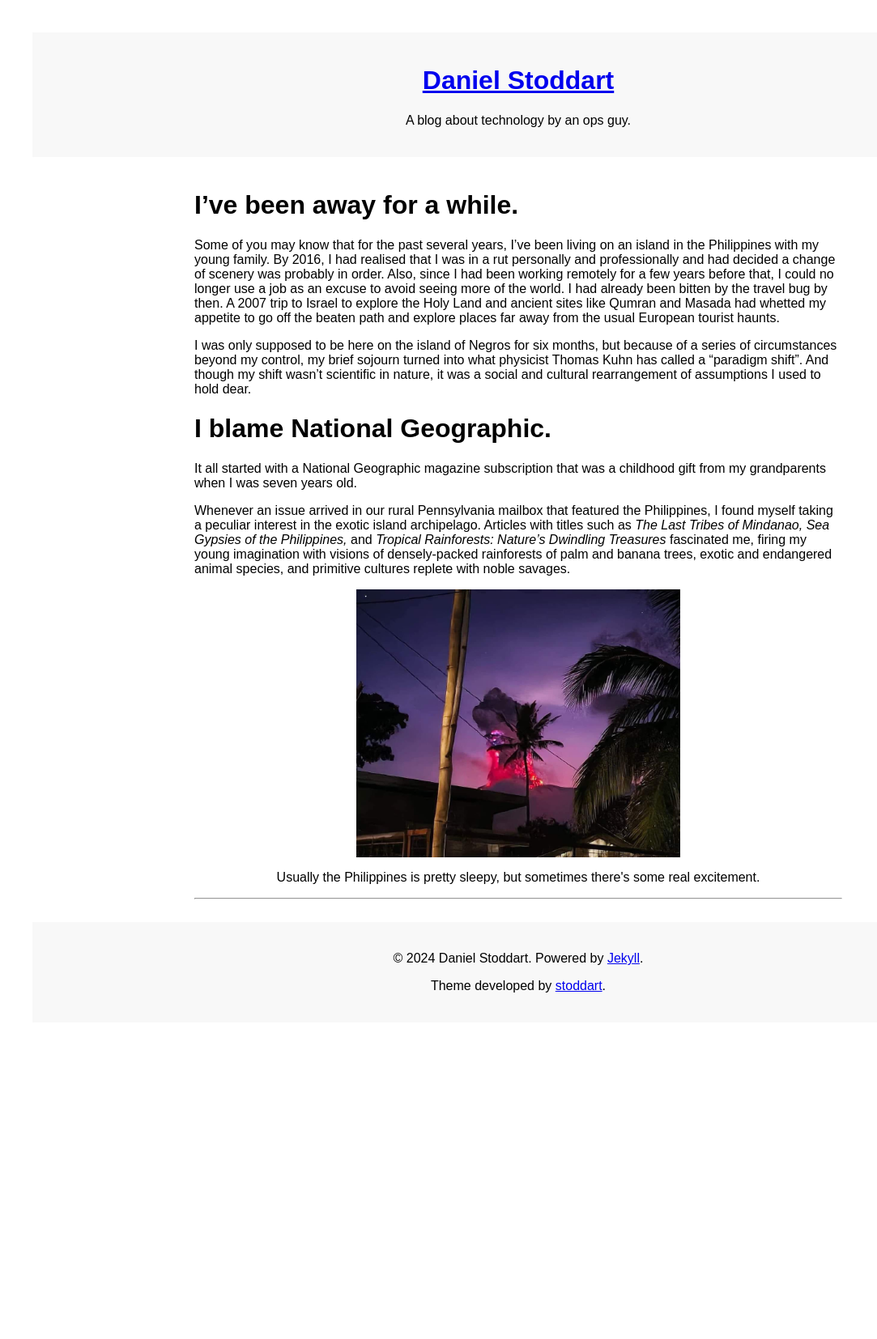
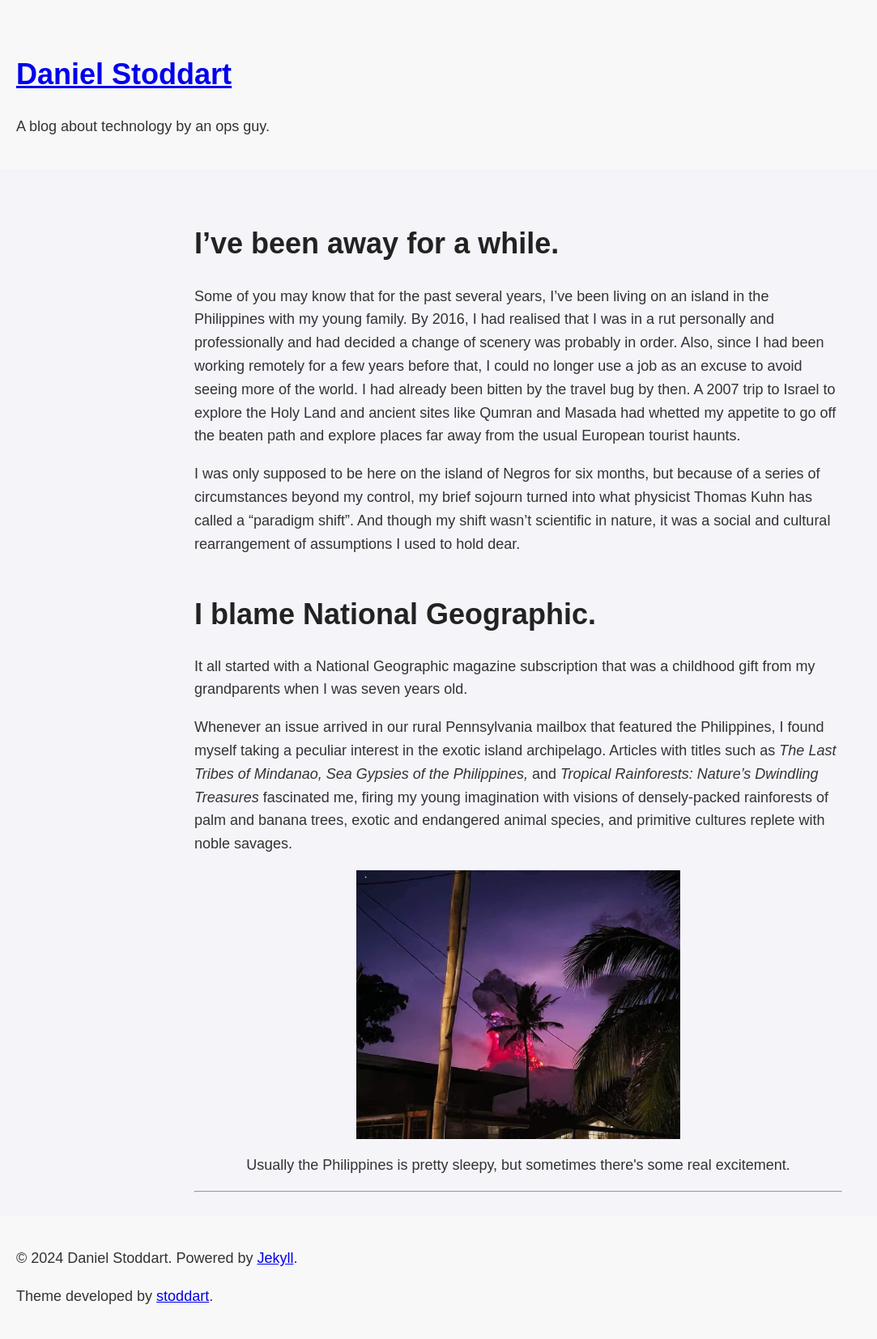
Before and after one commit to stoddart/stoddart.github.io, a Jekyll site: the page built from _posts/2024-06-03-my-first-post.md, in a window 1280 px wide. Shown: the whole page at 81% size, without its empty margins (0-1083 px from the left). Built offline with Jekyll 4.4.1, drawn with Linux system fonts in a browser that asks for light colours; before the commit the page ends 1303 px from its top, so only the background shows below that.

Commit message:
Update CSS

```diff
--- a/assets/css/style.css
+++ b/assets/css/style.css
@@ -1,10 +1,26 @@
 body {
   font-family: "Minima", sans-serif;
-  font-size: 16px;
-  /* Or equivalent */
-  margin: 20px;
-  padding: 20px;
-  text-align: center;
+  font-size: 18px;
+  /* Slightly larger for readability */
+  line-height: 1.6;
+  /* Better line spacing */
+  margin: 0;
+  padding: 0;
+  background-color: #f4f4f9;
+  /* Light background for better contrast */
+  color: #333;
+  /* Darker text for better readability */
+}
+
+h1,
+h2,
+h3,
+h4,
+h5,
+h6 {
+  margin-top: 1.2em;
+  margin-bottom: 0.6em;
+  color: #222;
 }
 
 p {
```
